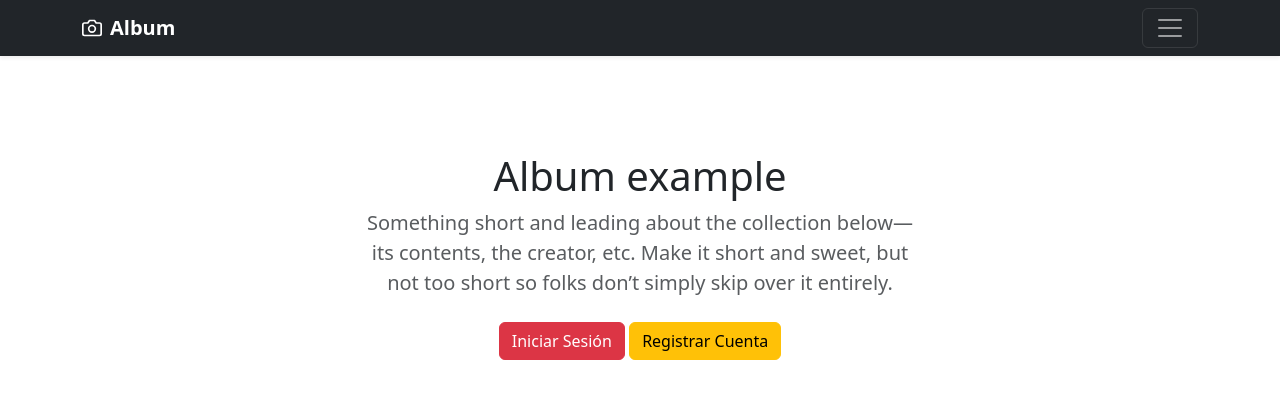
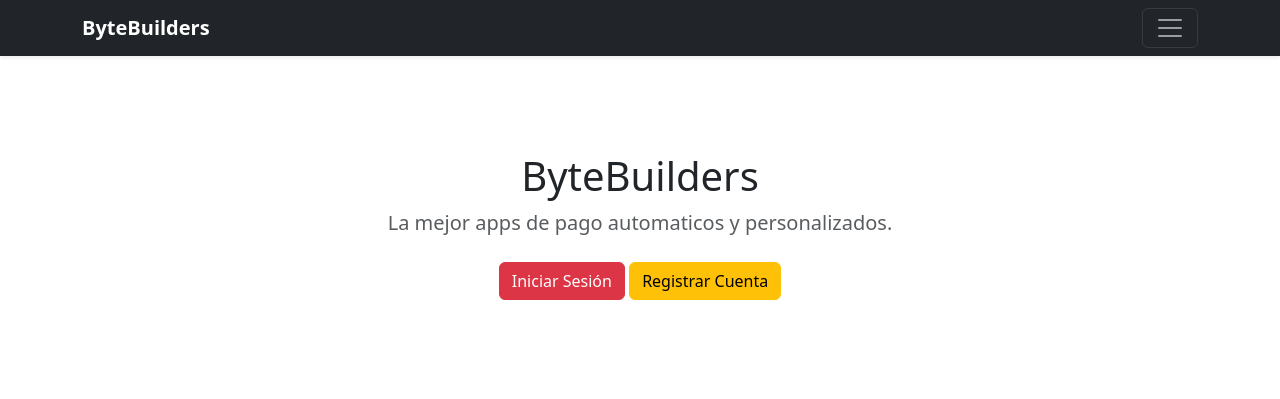
Before and after one commit to coniAndrea/ByteBuilders, a Flask app: page / in a window 1280 px wide. Shown: the top 399 px of the page. Run offline with Flask 3, Linux system fonts and the light colour scheme.

Commit message:
Update index.html

```diff
--- a/templates/index.html
+++ b/templates/index.html
@@ -22,8 +22,7 @@
   <div class="navbar navbar-dark bg-dark shadow-sm">
     <div class="container">
       <a href="#" class="navbar-brand d-flex align-items-center">
-        <svg xmlns="http://www.w3.org/2000/svg" width="20" height="20" fill="none" stroke="currentColor" stroke-linecap="round" stroke-linejoin="round" stroke-width="2" aria-hidden="true" class="me-2" viewBox="0 0 24 24"><path d="M23 19a2 2 0 0 1-2 2H3a2 2 0 0 1-2-2V8a2 2 0 0 1 2-2h4l2-3h6l2 3h4a2 2 0 0 1 2 2z"/><circle cx="12" cy="13" r="4"/></svg>
-        <strong>Album</strong>
+        <strong>ByteBuilders</strong>
       </a>
       <button class="navbar-toggler" type="button" data-bs-toggle="collapse" data-bs-target="#navbarHeader" aria-controls="navbarHeader" aria-expanded="false" aria-label="Toggle navigation">
         <span class="navbar-toggler-icon"></span>
@@ -37,8 +36,8 @@
   <section class="py-5 text-center container">
     <div class="row py-lg-5">
       <div class="col-lg-6 col-md-8 mx-auto">
-        <h1 class="fw-light">Album example</h1>
-        <p class="lead text-muted">Something short and leading about the collection below—its contents, the creator, etc. Make it short and sweet, but not too short so folks don’t simply skip over it entirely.</p>
+      <h1 class="fw-light">ByteBuilders</h1>
+        <p class="lead text-muted">La mejor apps de pago automaticos y personalizados.</p>
         <p>
           <a href="/login" class="btn btn-danger my-2">Iniciar Sesión</a>
           <a href="/register" class="btn btn-warning my-2">Registrar Cuenta</a>
```
